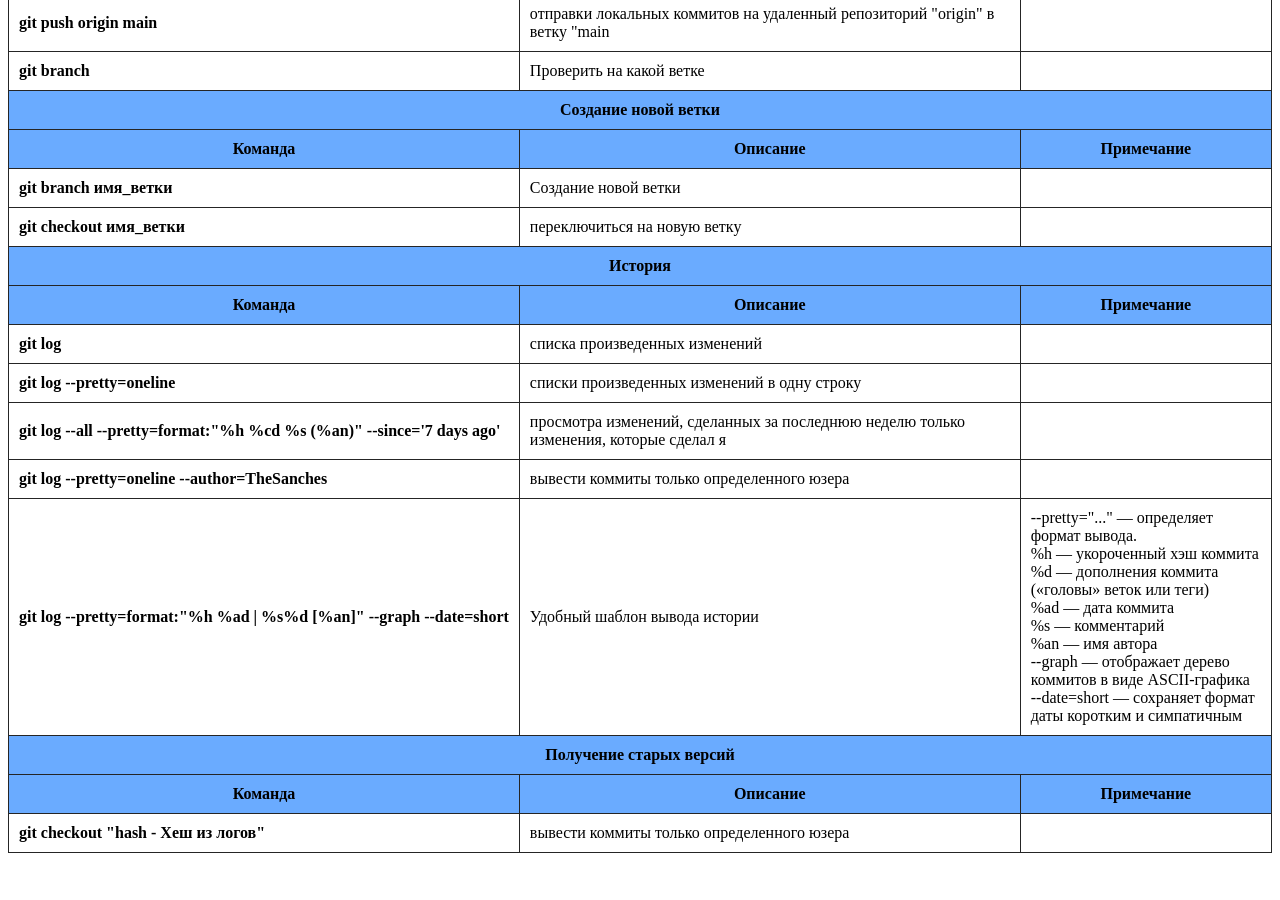
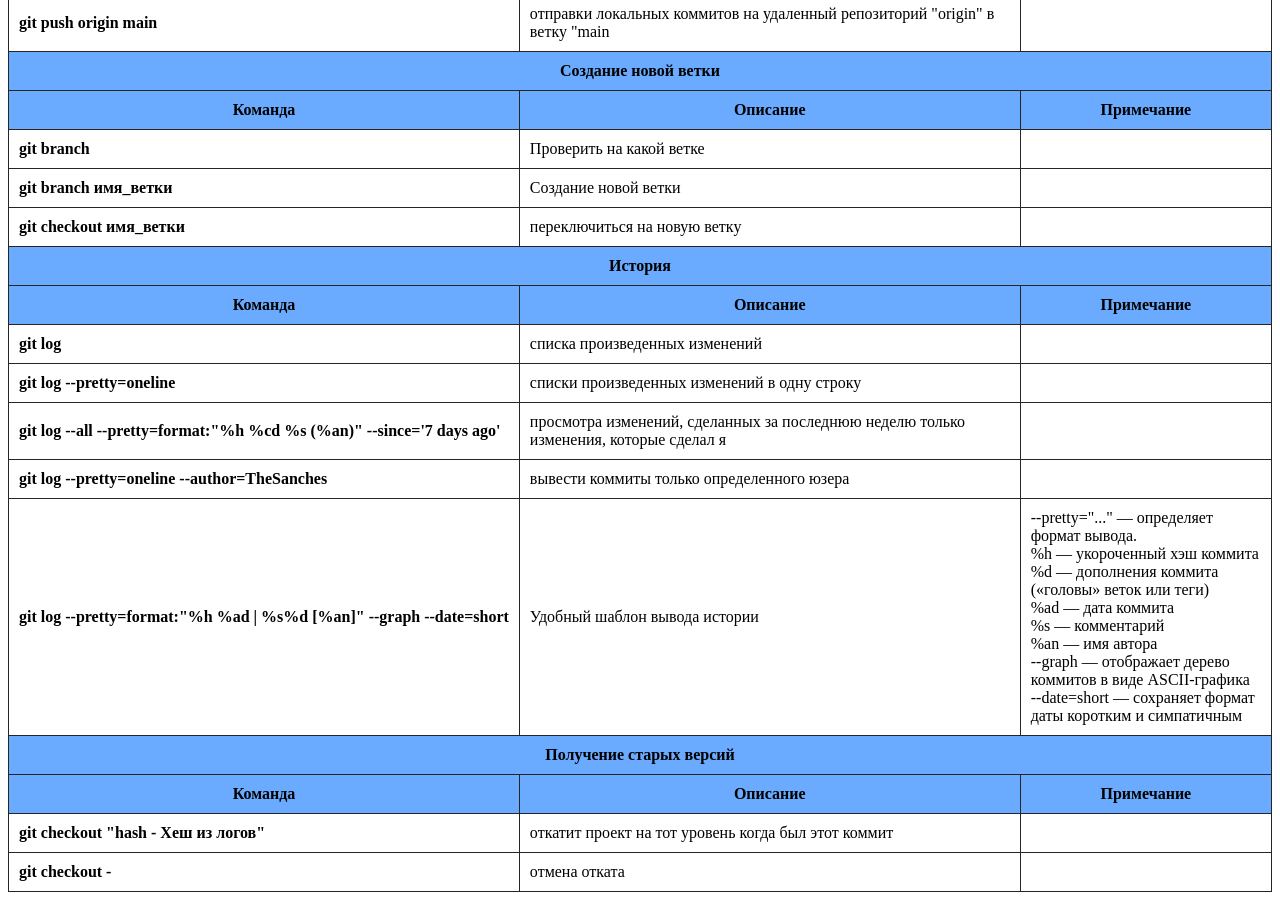
Before and after one commit to SanchesTest/gitHowTo, a plain HTML site: page index.html in a window 1280 px wide. Shown: the part 860-1760 px from the top of the page. Before the commit the page ends 1721 px from the top, so only its background shows below. Drawn offline with Linux system fonts and the light colour scheme.

Commit message:
checkout

```diff
--- a/index.html
+++ b/index.html
@@ -98,11 +98,6 @@
                 <td>отправки локальных коммитов на удаленный репозиторий "origin" в ветку "main</td>
                 <td></td>
             </tr>
-            <tr>
-                <td>git branch</td>
-                <td>Проверить на какой ветке</td>
-                <td></td>
-            </tr>
 
 
             <tr>
@@ -112,6 +107,11 @@
                 <th>Команда</th>
                 <th>Описание</th>
                 <th>Примечание</th>
+            </tr>
+            <tr>
+                <td>git branch</td>
+                <td>Проверить на какой ветке</td>
+                <td></td>
             </tr>
             <tr>
                 <td>git branch имя_ветки</td>
@@ -177,7 +177,12 @@
             </tr>
             <tr>
                 <td>git checkout "hash - Хеш из логов"</td>
-                <td>вывести коммиты только определенного юзера</td>
+                <td>откатит проект на тот уровень когда был этот коммит</td>
+                <td></td>
+            </tr>
+            <tr>
+                <td>git checkout -</td>
+                <td>отмена отката</td>
                 <td></td>
             </tr>
         </tbody>
```
